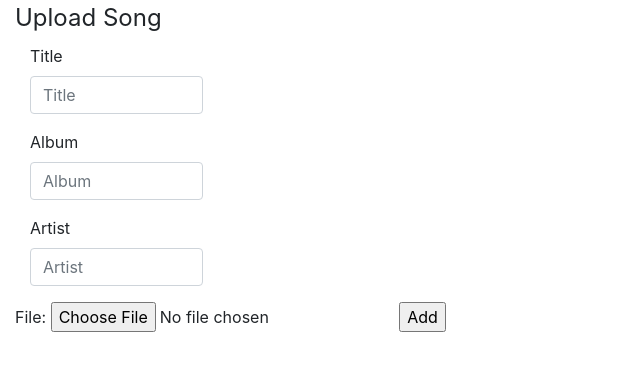
After one commit to kamasanihemanthreddy/musicapp, a Flask app: page /add in a window 1280 px wide. The commit adds this page. Shown: the top 371 px of the page, without its empty margins (0-640 px from the left). Run offline with Flask 2, Linux system fonts and the light colour scheme; some libraries are stand-ins or nearby versions.

Commit message:
music app functionality

```diff
--- a/main.py
+++ b/main.py
@@ -24,39 +24,80 @@ FILE_TYPES = set(['mp3'])
 @app.route('/',methods=['POST','GET'])
 def home():
 	if request.form:
-		file = request.files['file']
-		submit_name = request.files['file'].filename
-		file.filename =  str(uuid.uuid1())+str(date.today())+'.mp3'
-		# filename = secure_filename(file.filename)
-		filename = file.filename
-		file_path = os.path.join(app.config['UPLOAD_FOLDER'], filename)
-		if '.' in submit_name and submit_name.rsplit('.', 1)[1] in FILE_TYPES:
-			# if '.mp3' not in  request.files['file'].filename:
-			music = MusicLibirary(title=request.form.get("title"),
-					album=request.form.get("album"),
-					artist=request.form.get("artist"),
-					filname=file.filename,
-					file_path=file_path)
-			db.session.add(music)
-			file.save(os.path.join(app.config['UPLOAD_FOLDER'], filename))
-			db.session.commit()
-		else:
-			flash("file is not and mp3 format")
-			# return render_template('index.html',ismp3=False)
+		search = request.form.get('search',None)
+		album = request.form.get('album',None)
+		if album:
+			file = request.files['file']
+			submit_name = request.files['file'].filename
+			file.filename =  str(uuid.uuid1())+str(date.today())+'.mp3'
+			# filename = secure_filename(file.filename)
+			filename = file.filename
+			file_path = os.path.join(app.config['UPLOAD_FOLDER'], filename)
+			if '.' in submit_name and submit_name.rsplit('.', 1)[1] in FILE_TYPES:
+				# if '.mp3' not in  request.files['file'].filename:
+				music = MusicLibirary(title=request.form.get("title"),
+						album=request.form.get("album"),
+						artist=request.form.get("artist"),
+						filname=file.filename,
+						file_path=file_path)
+				db.session.add(music)
+				file.save(os.path.join(app.config['UPLOAD_FOLDER'], filename))
+				db.session.commit()
+				db.session.close()
+				return redirect(url_for('home'))
+			else:
+				flash("file is not an mp3 format")
+				# return render_template('index.html',ismp3=False)
+		if search:
+			album = MusicLibirary.query.filter_by(album=search)
+			title = MusicLibirary.query.filter_by(title=search)
+			artist = MusicLibirary.query.filter_by(artist=search)
+			if album.count() > 0:
+				return render_template('index.html', music_records=album)
+			elif artist.count() > 0:
+				return render_template('index.html', music_records=artist)
+			elif title.count() > 0:
+				return render_template('index.html', music_records=title)
+			else:
+				flash("No search result Found ")
 	music_records = MusicLibirary.query.all()
 	return render_template('index.html', music_records=music_records)
+
+@app.route('/add',methods=['GET'])
+def addsong():
+	return render_template('uploadsongs.html')
+
+
 
 @app.route('/music/delete/',methods=['POST','GET'])
 def delete_entry():
 	delete_id = request.form['id']
 	ms_obj = MusicLibirary.query.filter_by(id=delete_id)
-	if bool(ms_obj):
+	if ms_obj.count() > 0:
+		os.remove(os.path.join(app.config['UPLOAD_FOLDER'], ms_obj.first().filname))
 		ms_obj.delete()
 		db.session.commit()
+		db.session.close()
 	else:
 		return jsonify(error="No object to delete ")
 	return jsonify(data="deleted success fully")
 
+@app.route('/search',methods=['GET','POST'])
+def search():
+	search = request.form['search']
+	album = MusicLibirary.query.filter_by(album=search)
+	title = MusicLibirary.query.filter_by(title=search)
+	artist = MusicLibirary.query.filter_by(artist=search)
+	if album.count() > 0:
+		return render_template('index.html', music_records=album)
+	elif artist.count() > 0:
+		return render_template('index.html', music_records=artist)
+	elif title.count() > 0:
+		return render_template('index.html', music_records=title)
+	else:
+		flash("No search result Found ")
+		music_records = MusicLibirary.query.all()
+		return render_template('index.html', music_records=title)
 """Model fields """
 class MusicLibirary(db.Model):
 	id = db.Column(db.Integer,primary_key=True)
--- a/static/index.js
+++ b/static/index.js
@@ -1,4 +1,4 @@
-console.log("scripted called ")
+
 
 $(document).on('click','.delete-entry',function(){
 	var id = $(this).attr('data-id')
@@ -8,21 +8,21 @@ $(document).on('click','.delete-entry',function(){
      url: '/music/delete/',
      data: {'id':id},
      success: function(data) {
-     	if(data){
-     		if (data['data']){
-     			console.log("delete success")
-     			location.reload();
-     		}else{
-     			console.log("delete failed")
-     			location.reload();
-     		}
-     	}
+     	location.reload(true);
+     	// if(data){
+     	// 	if (data['data']){
+     	// 		console.log("delete success")
+     	// 	}else{
+     	// 		console.log("delete failed")
+     	// 		location.reload(true);
+     	// 	}
+     	// }
      },
      error: function(data) {
-
+          location.reload(true);
      },
      complete: function(data) {
-
+          location.reload(true);
      }
  })
 })
--- /dev/null
+++ b/templates/uploadsongs.html
@@ -0,0 +1,52 @@
+<!DOCTYPE html>
+<html>
+<head>
+    <title>Upload Songs</title>
+      <link rel="stylesheet" href="https://stackpath.bootstrapcdn.com/bootstrap/4.5.2/css/bootstrap.min.css">
+</head>
+<body>
+<div class="col-sm-6">
+            <form class="" method="POST" action="/" enctype="multipart/form-data">
+                <fieldset>
+                    <!-- Form Name -->
+                    <legend>Upload Song</legend>
+                    <!-- Text input-->
+                    <div class="form-group">
+                        <label class="col-md-4 control-label" for="textinput">Title</label>
+                        <div class="col-md-4">
+                            <input id="textinput" name="title" type="text" placeholder="Title" class="form-control input-md" required="">
+                        </div>
+                    </div>
+                    <!-- Text input-->
+                    <div class="form-group">
+                        <label class="col-md-4 control-label" for="Album">Album</label>
+                        <div class="col-md-4">
+                            <input id="Album" name="album" type="text" placeholder="Album" class="form-control input-md" required="">
+                        </div>
+                    </div>
+                    <!-- Text input-->
+                    <div class="form-group">
+                        <label class="col-md-4 control-label" for="Artist">Artist</label>
+                        <div class="col-md-4">
+                            <input id="Artist" name="artist" type="text" placeholder="Artist" class="form-control input-md" required="">
+                        </div>
+                    </div>
+                </fieldset>
+                File: <input type="file" name="file" required="required">
+                <input type="submit" value="Add">
+                {% with messages = get_flashed_messages() %}
+                {% if messages %}
+                {% for msg in messages %}
+                {{msg }}
+                {% endfor %}
+                {% endif %}
+                {% endwith %}
+                   </form>
+                <fieldset>
+        </div>
+
+        <script src="https://code.jquery.com/jquery-3.5.1.min.js" integrity="sha256-9/aliU8dGd2tb6OSsuzixeV4y/faTqgFtohetphbbj0=" crossorigin="anonymous"></script>
+    <script src="https://stackpath.bootstrapcdn.com/bootstrap/4.5.2/js/bootstrap.min.js"></script>
+    <script type="text/javascript" src='/static/index.js'></script>
+</body>
+</html>
```
Also changed, not shown: requirements.txt (added, +13 -0 lines), templates/index.html (+37 -32 lines), README.md, musicdatabase.db, 1 other file.
